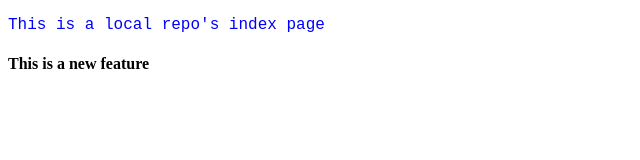
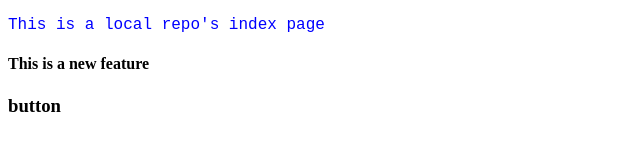
Before and after one commit to Gajendra-Shegunashi/LocalRepo, a plain HTML site: page index.html in a window 1280 px wide. Shown: the full height of the page, 0-640 px from the left. Drawn offline with Linux system fonts and the light colour scheme.

Commit message:
Add Button

```diff
--- a/index.html
+++ b/index.html
@@ -9,5 +9,6 @@
 <body>
     <p>This is a local repo's index page</p>
     <h4>This is a new feature</h4>
+    <h3>button</h3>
 </body>
 </html>
```
